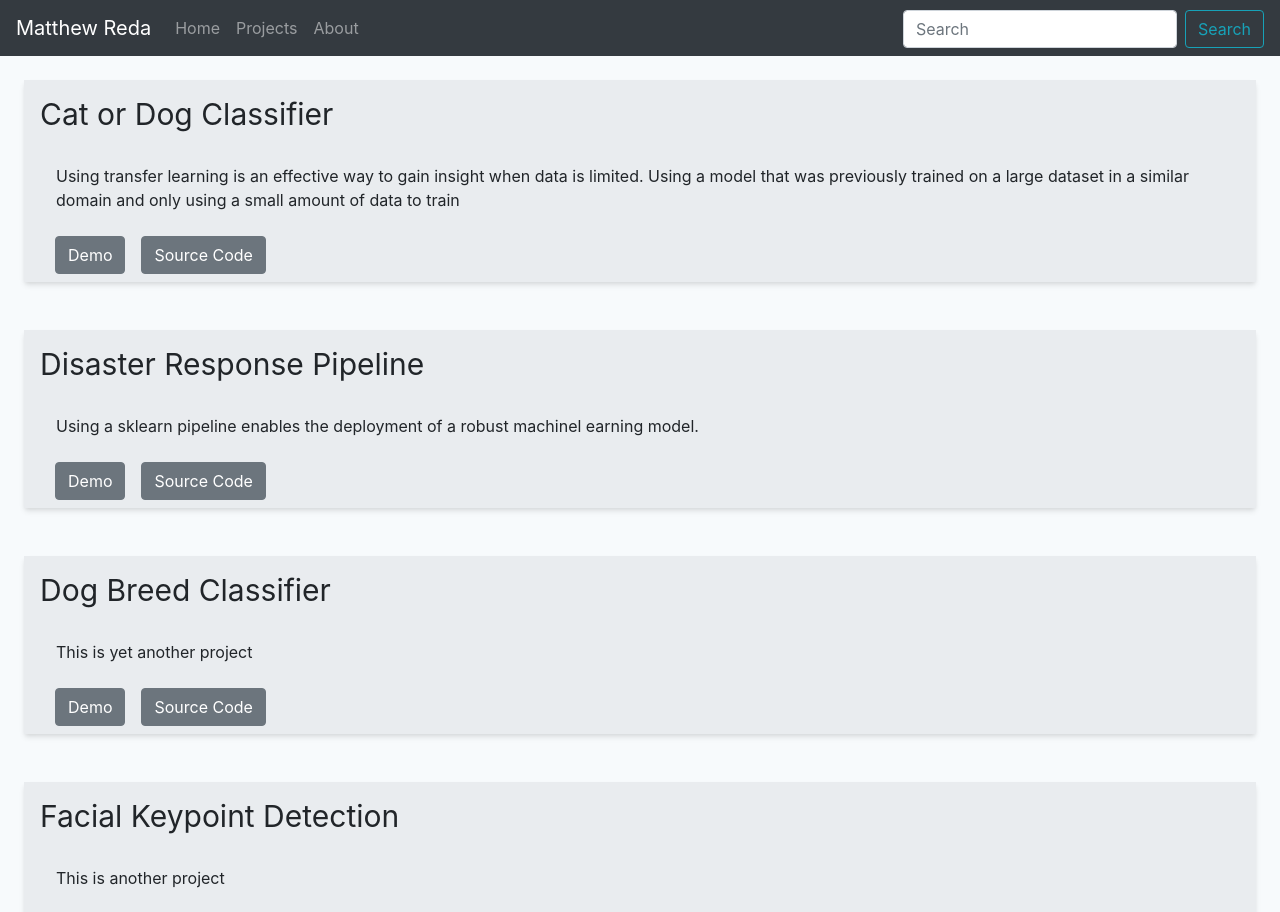
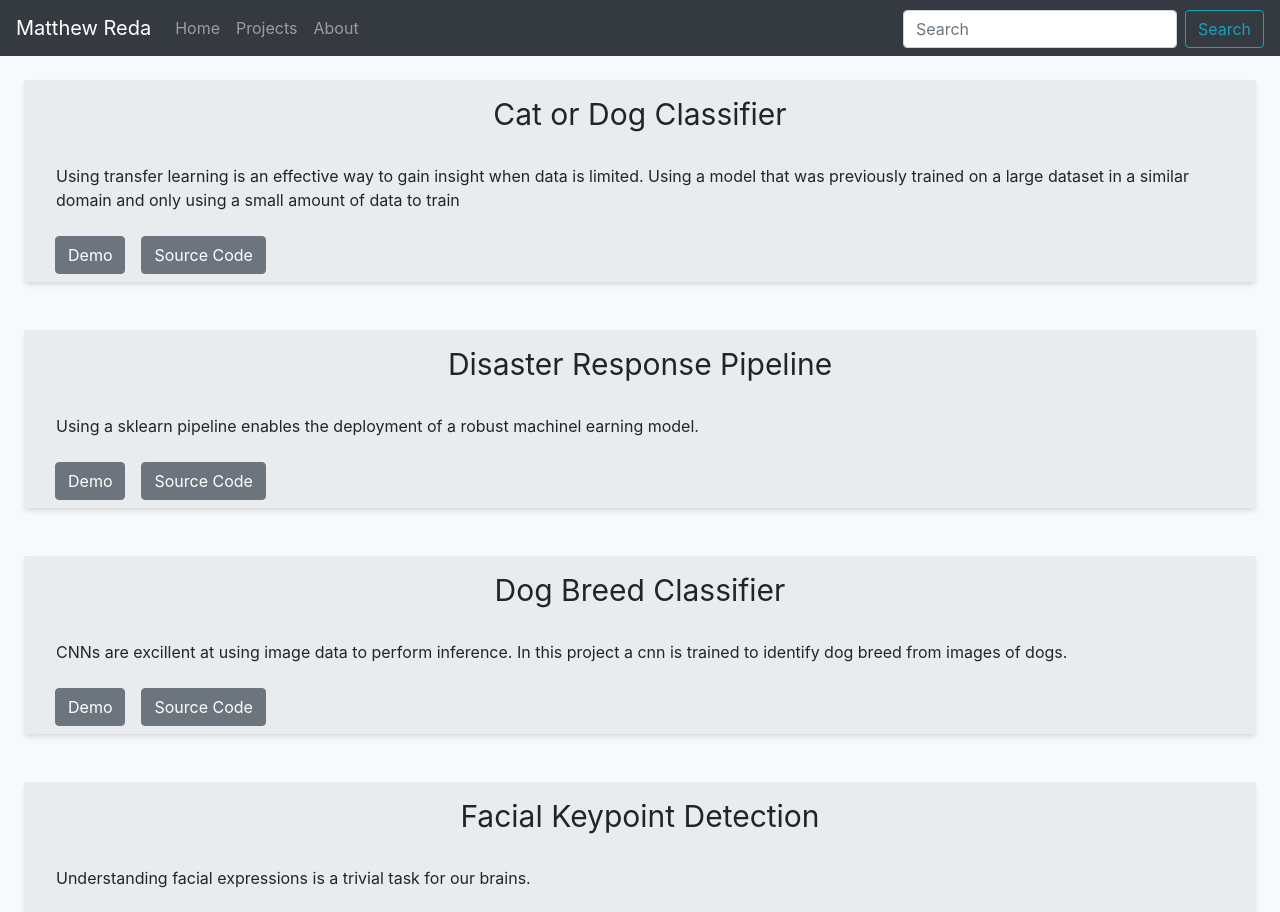
Before and after one commit to redam94/Portfolio, a React (Create React App) app: page /projects in a window 1280 px wide. Shown: the top 912 px of the page. Built offline with nearby package versions, Linux system fonts and the light colour scheme.

Commit message:
Added Project

```diff
--- a/src/client/assets/projects.json
+++ b/src/client/assets/projects.json
@@ -25,7 +25,7 @@
         },
         {
             "name": "Dog Breed Classifier",
-            "description": "This is yet another project",
+            "description": "CNNs are excillent at using image data to perform inference. In this project a cnn is trained to identify dog breed from images of dogs.",
             "key":3,
             "pic": "./DBC.jpg",
             "keywords":[
@@ -36,7 +36,7 @@
         },
         {
             "name": "Facial Keypoint Detection",
-            "description": "This is another project",
+            "description": "Understanding facial expressions is a trivial task for our brains. ",
             "key": 4,
             "pic": "",
             "keywords":[
--- a/src/client/components/Project.js
+++ b/src/client/components/Project.js
@@ -13,11 +13,11 @@ export default class Project extends React.Component{
                     flex-column
                     m-4
                     p-2
-                    text-left
+
                     shadow-md">
-                <h3 className="text-3xl m-2">{project.name}</h3>
+                <h3 className="text-3xl m-2" style={{alignSelf: 'center'}}>{project.name}</h3>
                 <p className='m-4'>{project.description}</p>
-                <Container flex="true" className='mx-0'>
+                <Container flex="true" className='mx-0 items-center'>
                         <Button
                             variant="secondary"
                             className='mx-2 hover:shadow-md'
--- a/src/client/components/Video.js
+++ b/src/client/components/Video.js
@@ -20,7 +20,10 @@ export default class Video extends React.Component{
         this.setState(prev=>{
             return {isLive: !prev.isLive}
         })
-        navigator.mediaDevices.getUserMedia(this.constraints).then(stream=>{
+        navigator
+            .mediaDevices
+            .getUserMedia(this.constraints)
+            .then(stream=>{
                 var video = document.getElementById(this.props.myId)
                 video.srcObject = stream;
                 video.onloadedmetadata = e => video.play()
--- a/src/client/pages/CvD.js
+++ b/src/client/pages/CvD.js
@@ -4,7 +4,7 @@ import {Video} from "../components"
 export default class CVD extends React.Component{
     render(){
         return (
-        <div className="w-full hide-overlap h-full bg-gray-100 flex text-center flex-column box">
+        <div className="w-full hide-overlap h-full bg-gray-100 flex text-center flex-column box" style={{height: 'auto'}}>
             <div className="
                 text-4xl
                 m-4">
--- a/src/client/pages/Projects.js
+++ b/src/client/pages/Projects.js
@@ -1,5 +1,5 @@
 import React from "react"
-import {projects} from "../assets/projects.json"
+import { projects } from "../assets/projects.json"
 import { Project } from "../components"
 
 export default class Projects extends React.Component{
```
Lines whose indentation alone changed are shown as unchanged.
